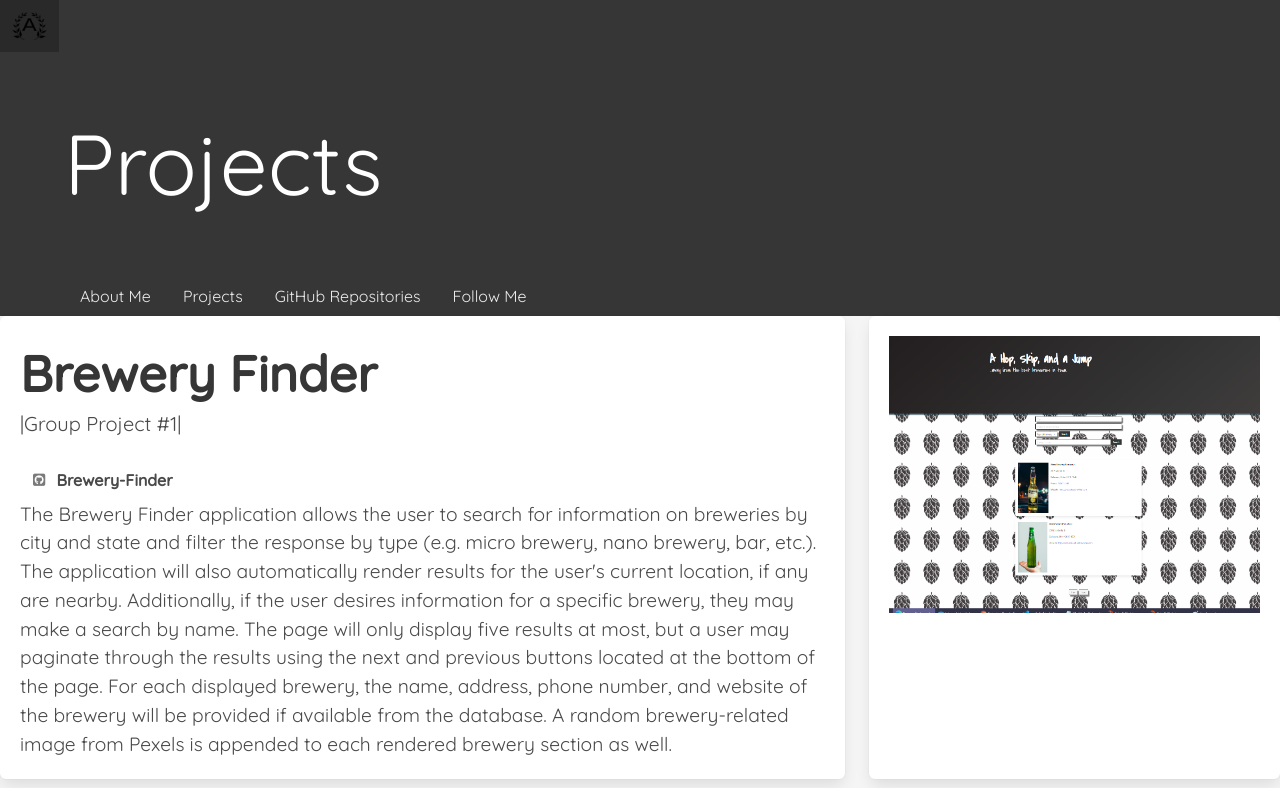
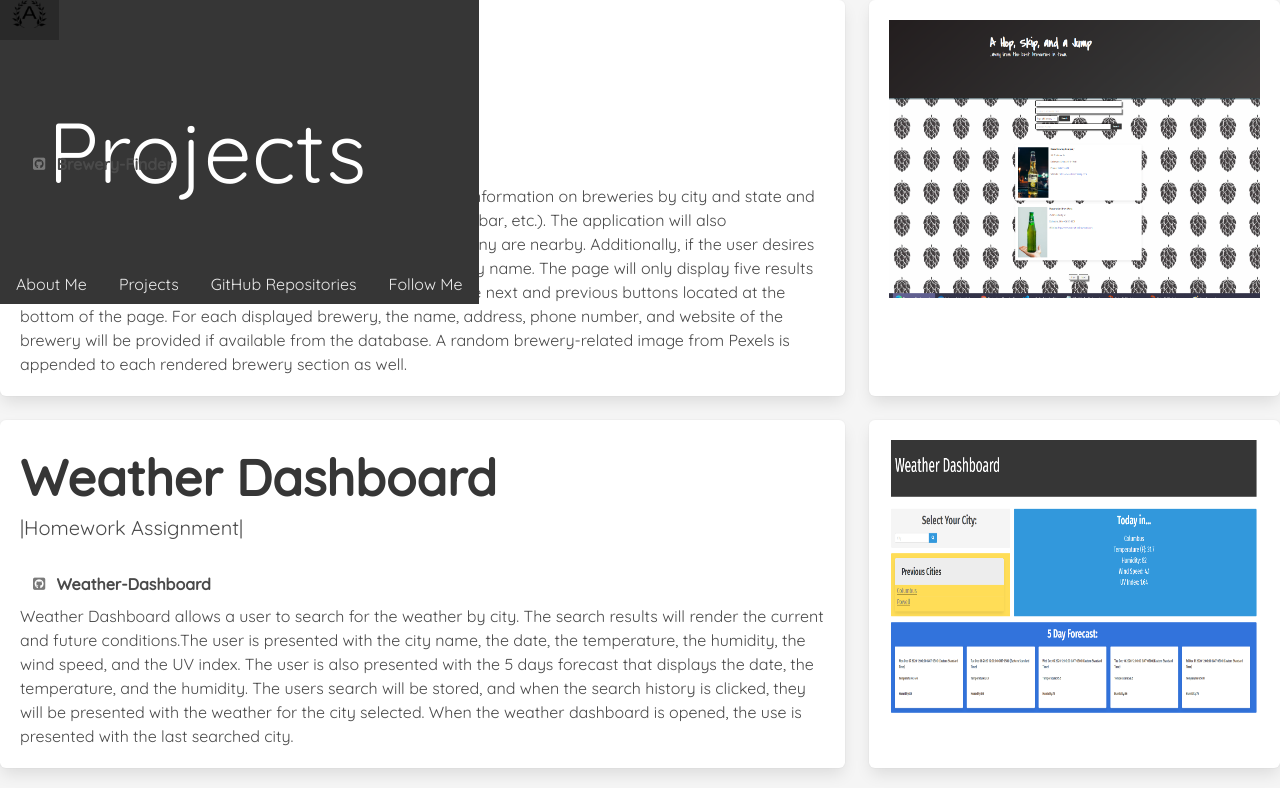
Before and after one commit to amcmilne/Portfolio, a plain HTML site: page projects.html in a window 1280 px wide. Shown: the top 788 px of the page. Drawn offline with nearby package versions, Linux system fonts and the light colour scheme.

Commit message:
css updates

```diff
--- a/style.css
+++ b/style.css
@@ -1,19 +1,11 @@
 html {
     background-color: whitesmoke;
-}
-
-form {
-    margin-bottom: 20px;
 }
 
 body {
     font-family: 'Quicksand', sans-serif;
 
    }
-
-p {
-    font-size: larger;
-}
 .hero-title {
     font-family: 'Quicksand', sans-serif;
     font-size: 85px;
@@ -26,3 +18,7 @@ p {
     background-color: rgb(53, 52, 52);
     color: silver;
 }
+
+.hero {
+    position: absolute;
+}
```
Also changed, not shown: 1 other file.
